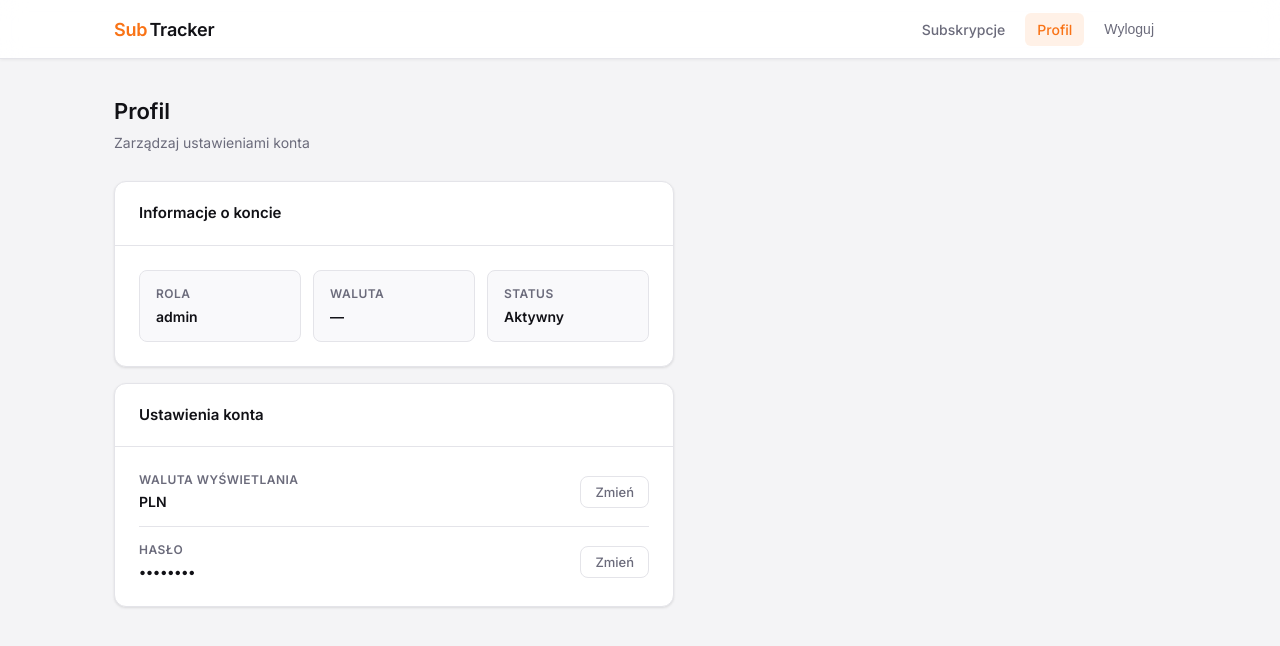
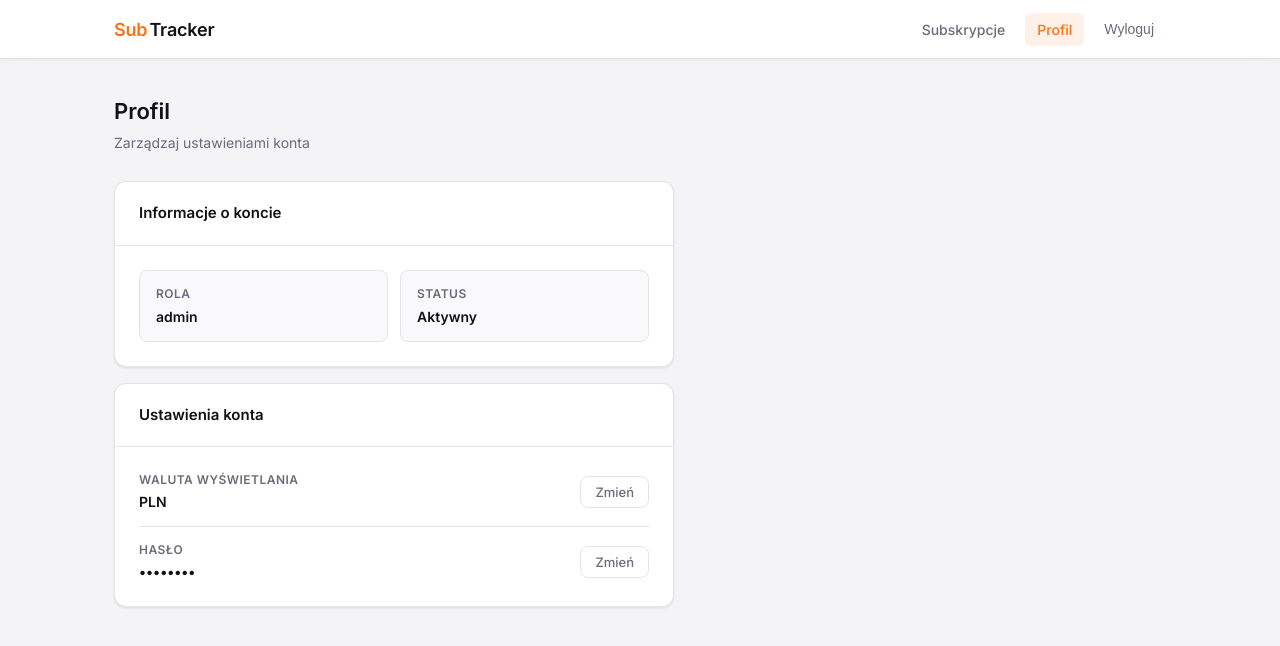
Before and after one commit to Spoki87/Subscription-frontend, a React (Vite) app: page /profile in a window 1280 px wide. Shown: the top 646 px of the page. Built offline with nearby package versions, Linux system fonts and the light colour scheme; sample sign-in values are in the browser's storage.

Commit message:
fix:login api

```diff
--- a/src/context/AuthContext.jsx
+++ b/src/context/AuthContext.jsx
@@ -13,11 +13,12 @@ export function AuthProvider({ children }) {
 
   const login = useCallback(async (email, password) => {
     const { data } = await apiLogin(email, password)
-    const { accessToken, refreshToken, role } = data.data
+    const { accessToken, refreshToken, role, currency } = data.data
     localStorage.setItem('accessToken', accessToken)
     localStorage.setItem('refreshToken', refreshToken)
     localStorage.setItem('role', role)
-    setUser({ role, currency: localStorage.getItem('currency') })
+    localStorage.setItem('currency', currency)
+    setUser({ role, currency })
   }, [])
 
   const logout = useCallback(async () => {
--- a/src/pages/ProfilePage.jsx
+++ b/src/pages/ProfilePage.jsx
@@ -221,10 +221,9 @@ export default function ProfilePage() {
         </div>
 
         <SectionCard title="Informacje o koncie">
-          <div style={{ display: 'grid', gridTemplateColumns: '1fr 1fr 1fr', gap: '12px' }}>
+          <div style={{ display: 'grid', gridTemplateColumns: '1fr 1fr', gap: '12px' }}>
             {[
               { label: 'Rola', value: user?.role || '—' },
-              { label: 'Waluta', value: user?.currency || '—' },
               { label: 'Status', value: 'Aktywny' },
             ].map(({ label, value }) => (
               <div key={label} style={{ background: 'var(--surface-2)', border: '1px solid var(--border)', borderRadius: 'var(--radius-sm)', padding: '14px 16px' }}>
```
